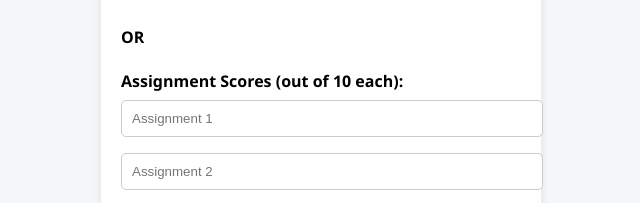
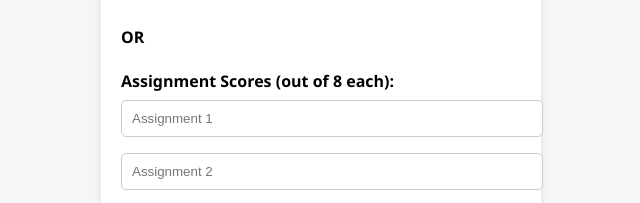
Before and after one commit to pgantaa/kddm-grade, a plain HTML site: page index.html in a window 1280 px wide. Shown: the part 236-439 px from the top of the page, 319-959 px from the left. Drawn offline with Linux system fonts and the light colour scheme.

Commit message:
Update index.html

```diff
--- a/index.html
+++ b/index.html
@@ -64,7 +64,7 @@
 
     <b>OR</b><br><br>
 
-    <b>Assignment Scores (out of 10 each):</b><br>
+    <b>Assignment Scores (out of 8 each):</b><br>
     <input type="number" id="a1" placeholder="Assignment 1">
     <input type="number" id="a2" placeholder="Assignment 2">
     <input type="number" id="a3" placeholder="Assignment 3">
```
